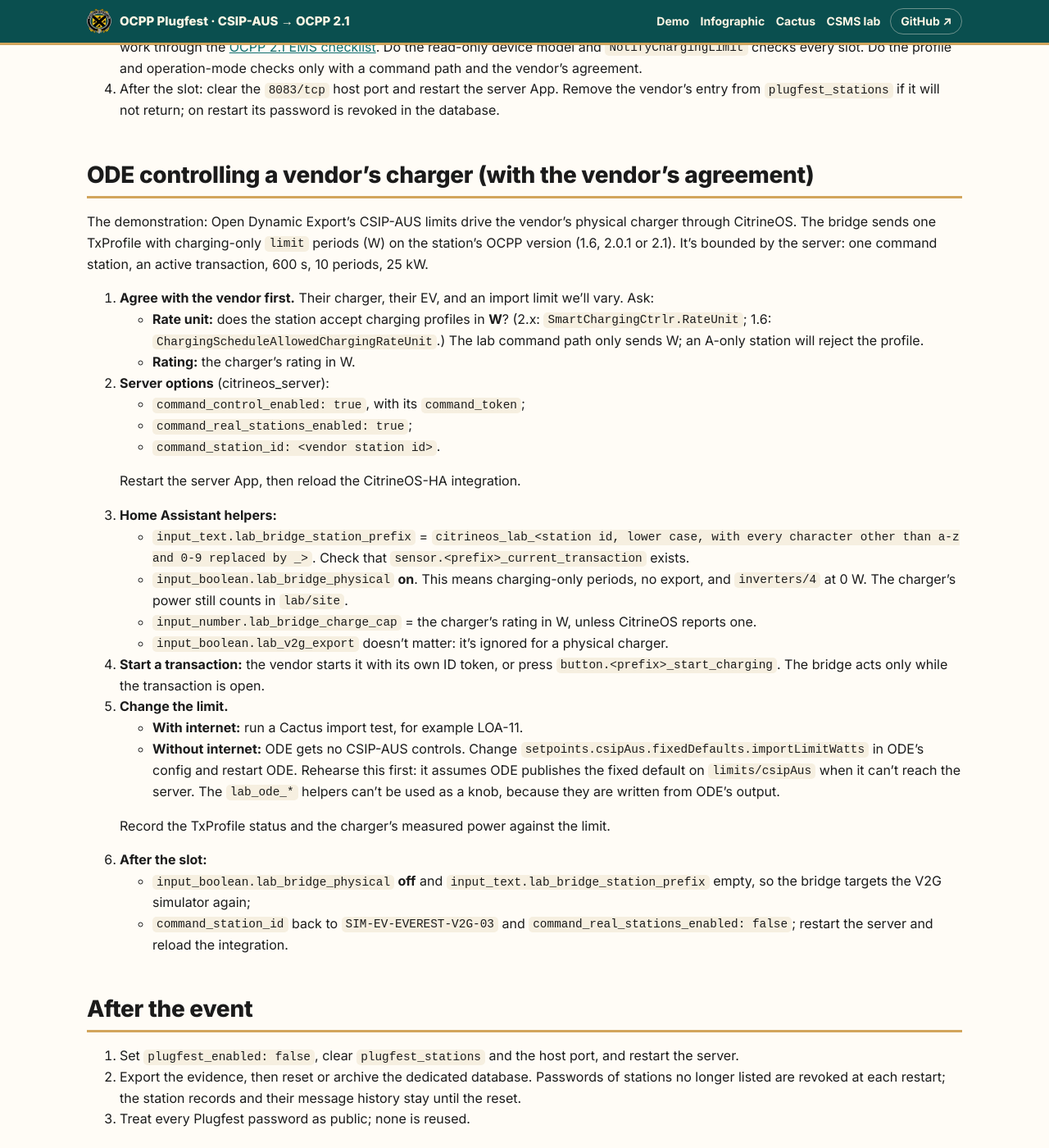
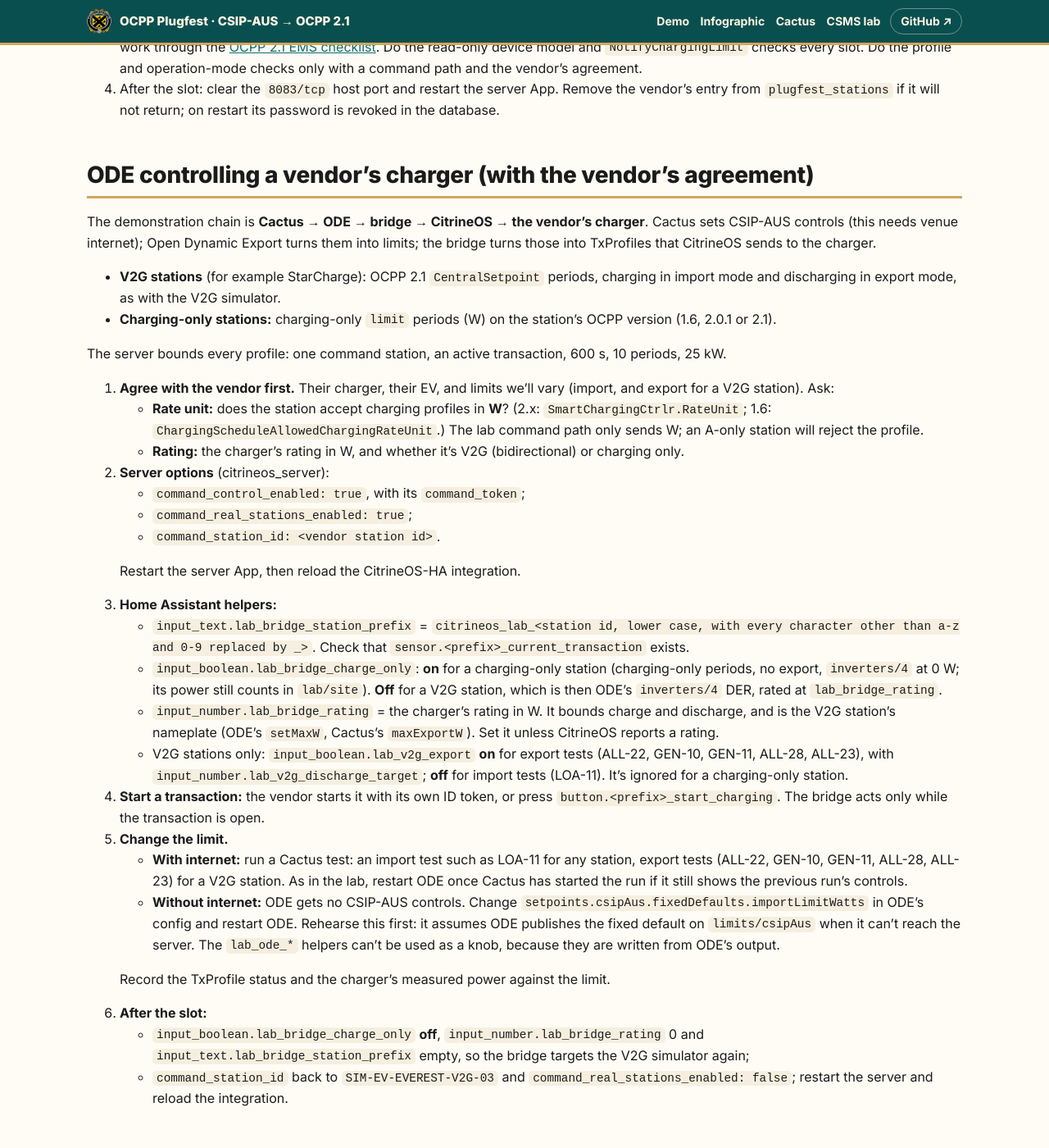
Before and after one commit to purcell-lab/ocpp-plugfest, a Jekyll site: the page built from plugfest-lab/RUNBOOK.md, in a window 1280 px wide and 1400 px high, scrolled down 1426 px. Shown: the whole window at 82% size. Built offline with Jekyll 4.4.1, drawn with Linux system fonts in a browser that asks for light colours; our own code applies the rules of GitHub Pages for plain Markdown files.

Commit message:
Lab HA: the bridge drives physical V2G stations too, not only charging-only ones
The Plugfest chain is Cactus → ODE → bridge → CitrineOS → charger, and
the stations include both physical V2G chargers (StarCharge) and
charging-only ones.

- input_boolean.lab_bridge_physical becomes lab_bridge_charge_only.
  When it's off, a physical station gets the same CentralSetpoint
  periods and export mode as the V2G simulator; when it's on, it gets
  charging-only limit periods.
- input_number.lab_bridge_charge_cap becomes lab_bridge_rating. It
  bounds both charge and discharge, and it is the V2G station's
  inverters/4 nameplate.
- Adds physical V2G tests (36 pass), and per-station-type helper
  settings and Cactus tests to the runbook.

Co-Authored-By: Claude Opus 5.5 <noreply@anthropic.com>
Claude-Session: https://claude.ai/code/session_01Kz9pMr42VvXk76LqnPeaqD

```diff
--- a/plugfest-lab/RUNBOOK.md
+++ b/plugfest-lab/RUNBOOK.md
@@ -64,16 +64,23 @@ plugged into the venue LAN. Stations connect with Security Profile 1
 
 ## ODE controlling a vendor's charger (with the vendor's agreement)
 
-The demonstration: Open Dynamic Export's CSIP-AUS limits drive the vendor's physical charger through
-CitrineOS. The bridge sends one TxProfile with charging-only `limit` periods (W) on the station's OCPP
-version (1.6, 2.0.1 or 2.1). It's bounded by the server: one command station, an active transaction,
-600 s, 10 periods, 25 kW.
+The demonstration chain is **Cactus → ODE → bridge → CitrineOS → the vendor's charger**. Cactus sets
+CSIP-AUS controls (this needs venue internet); Open Dynamic Export turns them into limits; the bridge
+turns those into TxProfiles that CitrineOS sends to the charger.
 
-1. **Agree with the vendor first.** Their charger, their EV, and an import limit we'll vary. Ask:
+- **V2G stations** (for example StarCharge): OCPP 2.1 `CentralSetpoint` periods, charging in import
+  mode and discharging in export mode, as with the V2G simulator.
+- **Charging-only stations:** charging-only `limit` periods (W) on the station's OCPP version (1.6,
+  2.0.1 or 2.1).
+
+The server bounds every profile: one command station, an active transaction, 600 s, 10 periods, 25 kW.
+
+1. **Agree with the vendor first.** Their charger, their EV, and limits we'll vary (import, and export
+   for a V2G station). Ask:
    - **Rate unit:** does the station accept charging profiles in **W**? (2.x: `SmartChargingCtrlr.RateUnit`;
      1.6: `ChargingScheduleAllowedChargingRateUnit`.) The lab command path only sends W; an A-only
      station will reject the profile.
-   - **Rating:** the charger's rating in W.
+   - **Rating:** the charger's rating in W, and whether it's V2G (bidirectional) or charging only.
 2. **Server options** (citrineos_server):
    - `command_control_enabled: true`, with its `command_token`;
    - `command_real_stations_enabled: true`;
@@ -84,14 +91,21 @@ version (1.6, 2.0.1 or 2.1). It's bounded by the server: one command station, an
    - `input_text.lab_bridge_station_prefix` = `citrineos_lab_<station id, lower case, with every
      character other than a-z and 0-9 replaced by _>`. Check that
      `sensor.<prefix>_current_transaction` exists.
-   - `input_boolean.lab_bridge_physical` **on**. This means charging-only periods, no export, and
-     `inverters/4` at 0 W. The charger's power still counts in `lab/site`.
-   - `input_number.lab_bridge_charge_cap` = the charger's rating in W, unless CitrineOS reports one.
-   - `input_boolean.lab_v2g_export` doesn't matter: it's ignored for a physical charger.
+   - `input_boolean.lab_bridge_charge_only`: **on** for a charging-only station (charging-only periods,
+     no export, `inverters/4` at 0 W; its power still counts in `lab/site`). **Off** for a V2G station,
+     which is then ODE's `inverters/4` DER, rated at `lab_bridge_rating`.
+   - `input_number.lab_bridge_rating` = the charger's rating in W. It bounds charge and discharge, and is
+     the V2G station's nameplate (ODE's `setMaxW`, Cactus's `maxExportW`). Set it unless CitrineOS
+     reports a rating.
+   - V2G stations only: `input_boolean.lab_v2g_export` **on** for export tests (ALL-22, GEN-10, GEN-11,
+     ALL-28, ALL-23), with `input_number.lab_v2g_discharge_target`; **off** for import tests (LOA-11).
+     It's ignored for a charging-only station.
 4. **Start a transaction:** the vendor starts it with its own ID token, or press
    `button.<prefix>_start_charging`. The bridge acts only while the transaction is open.
 5. **Change the limit.**
-   - **With internet:** run a Cactus import test, for example LOA-11.
+   - **With internet:** run a Cactus test: an import test such as LOA-11 for any station, export tests
+     (ALL-22, GEN-10, GEN-11, ALL-28, ALL-23) for a V2G station. As in the lab, restart ODE once Cactus
+     has started the run if it still shows the previous run's controls.
    - **Without internet:** ODE gets no CSIP-AUS controls. Change `setpoints.csipAus.fixedDefaults.importLimitWatts`
      in ODE's config and restart ODE. Rehearse this first: it assumes ODE publishes the fixed default on
      `limits/csipAus` when it can't reach the server. The `lab_ode_*` helpers can't be used as a knob,
@@ -99,7 +113,8 @@ version (1.6, 2.0.1 or 2.1). It's bounded by the server: one command station, an
 
    Record the TxProfile status and the charger's measured power against the limit.
 6. **After the slot:**
-   - `input_boolean.lab_bridge_physical` **off** and `input_text.lab_bridge_station_prefix` empty, so the
+   - `input_boolean.lab_bridge_charge_only` **off**, `input_number.lab_bridge_rating` 0 and
+     `input_text.lab_bridge_station_prefix` empty, so the
      bridge targets the V2G simulator again;
    - `command_station_id` back to `SIM-EV-EVEREST-V2G-03` and `command_real_stations_enabled: false`;
      restart the server and reload the integration.
--- a/plugfest-lab/ha/v2g_readings_automation.yaml
+++ b/plugfest-lab/ha/v2g_readings_automation.yaml
@@ -24,11 +24,13 @@ actions:
     rating: |-
       {%- set px = states('input_text.lab_bridge_station_prefix') | trim -%}
       {%- set px = px if px not in ('', 'unknown', 'unavailable') else 'citrineos_everest_v2g_lab_sim_ev_everest_v2g_03' -%}
-      {#- A physical charge-only charger (input_boolean.lab_bridge_physical on) is a load, not a DER: rating 0 and inverters/4 at 0 W; its power is still in lab/site. -#}
+      {#- A charging-only station (input_boolean.lab_bridge_charge_only on) is a load, not a DER: rating 0 and inverters/4 at 0 W; its power is still in lab/site. -#}
       {#- The charger's discharge rating from CitrineOS (citrine_ha max discharge power: the EV's ChargingNeeds limit, else EVSE.Power, else 25 kW); 25 kW below 1 kW or unavailable. -#}
       {%- set r = states(('sensor.' ~ px ~ '_max_discharge_power')) | float(0) * (1000 if state_attr(('sensor.' ~ px ~ '_max_discharge_power'), 'unit_of_measurement') == 'kW' else 1) -%}
       {%- set r = ([r, 500000] | min / 10) | round(0, 'floor') | int * 10 if r >= 1000 else 25000 -%}
-      {{ 0 if is_state('input_boolean.lab_bridge_physical', 'on') else r }}
+      {%- set man = states('input_number.lab_bridge_rating') | float(0) -%}
+      {%- set r = ([r, man | int] | min) if man >= 1000 else r -%}
+      {{ 0 if is_state('input_boolean.lab_bridge_charge_only', 'on') else r }}
 - action: mqtt.publish
   data:
     evaluate_payload: false
```
Also changed, not shown: plugfest-lab/ha/bridge_automation.yaml (+7 -6 lines), plugfest-lab/ha/helpers.yaml (+7 -7 lines), 1 other file.
